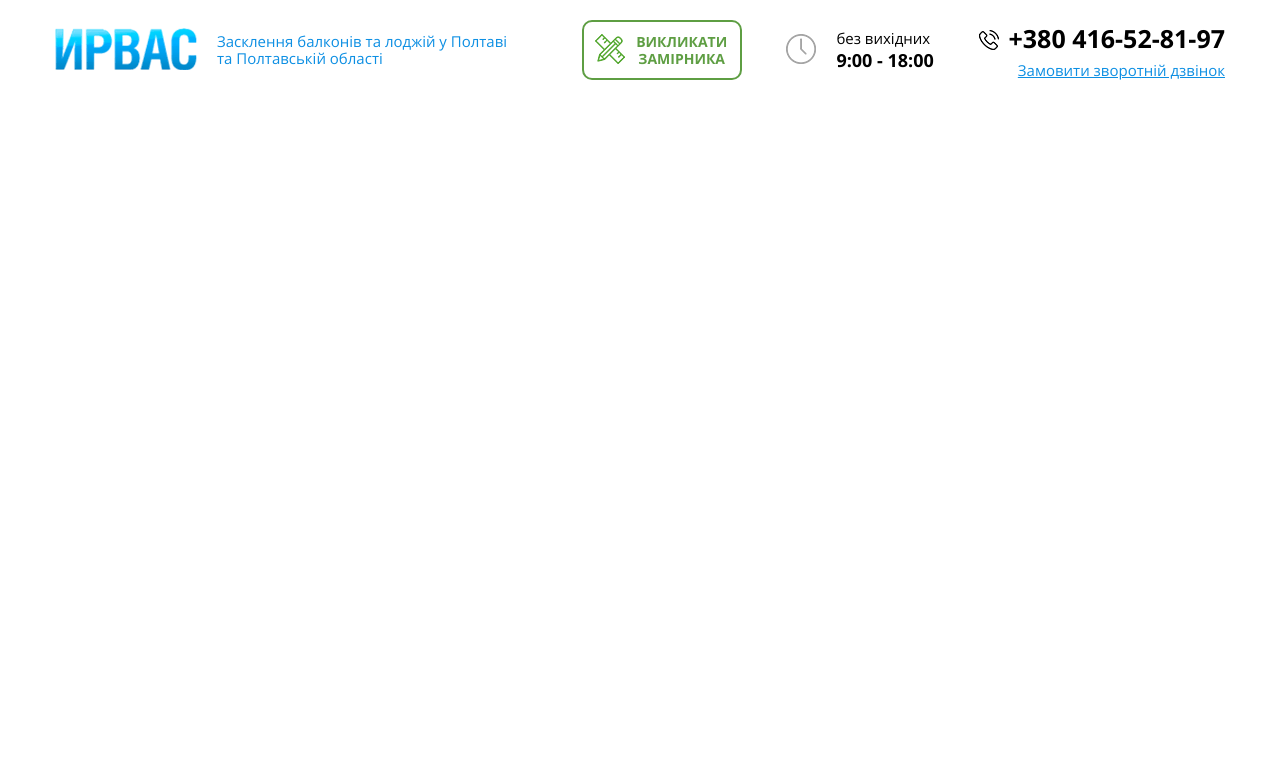
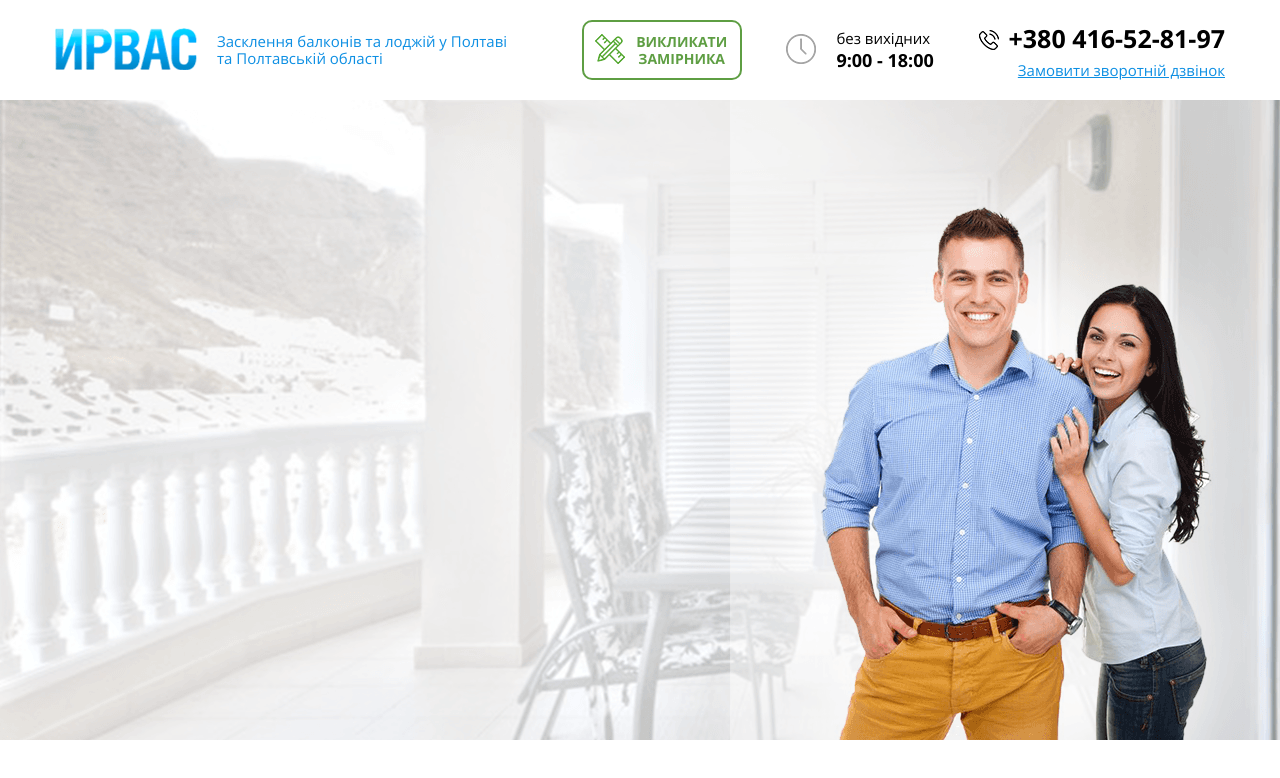
Before and after one commit to DmytroBeridze/Windows-Manufacturing, a website: page src/index.html in a window 1280 px wide. Drawn offline with nearby package versions, Linux system fonts and the light colour scheme; files that its build step writes are made by us from their sources; files whose address does not match are found by name.

Commit message:
start main

```diff
--- a/src/assets/scss/style.scss
+++ b/src/assets/scss/style.scss
@@ -119,5 +119,13 @@ body{
     color: var(--blue);
     margin-top: 5px;
 }
+// ----------------------------main
+.main{
 
-// ----------------------------main
+    width: 100%;
+    height: 640px;
+    // background-color: aqua;
+    background-image: url("./img/main/bg.png");
+    background-repeat: no-repeat;
+    // background-position: 48% ;
+}
--- a/src/index.html
+++ b/src/index.html
@@ -54,6 +54,9 @@
         </div>
       </header>
       <!-- --------------------------Main -->
+      <div class="main">
+        <div class="container"></div>
+      </div>
     </div>
 
     <script src="./main.js"></script>
```
Also changed, not shown: src/assets/img/main/bg.png (added), src/assets/img/main/icons/delivery.png (added), src/assets/img/main/icons/guaranty.png (added), src/assets/img/main/icons/quality.png (added), src/assets/img/main/icons/quality1.png (added), src/assets/img/main/icons/time.png (added).
